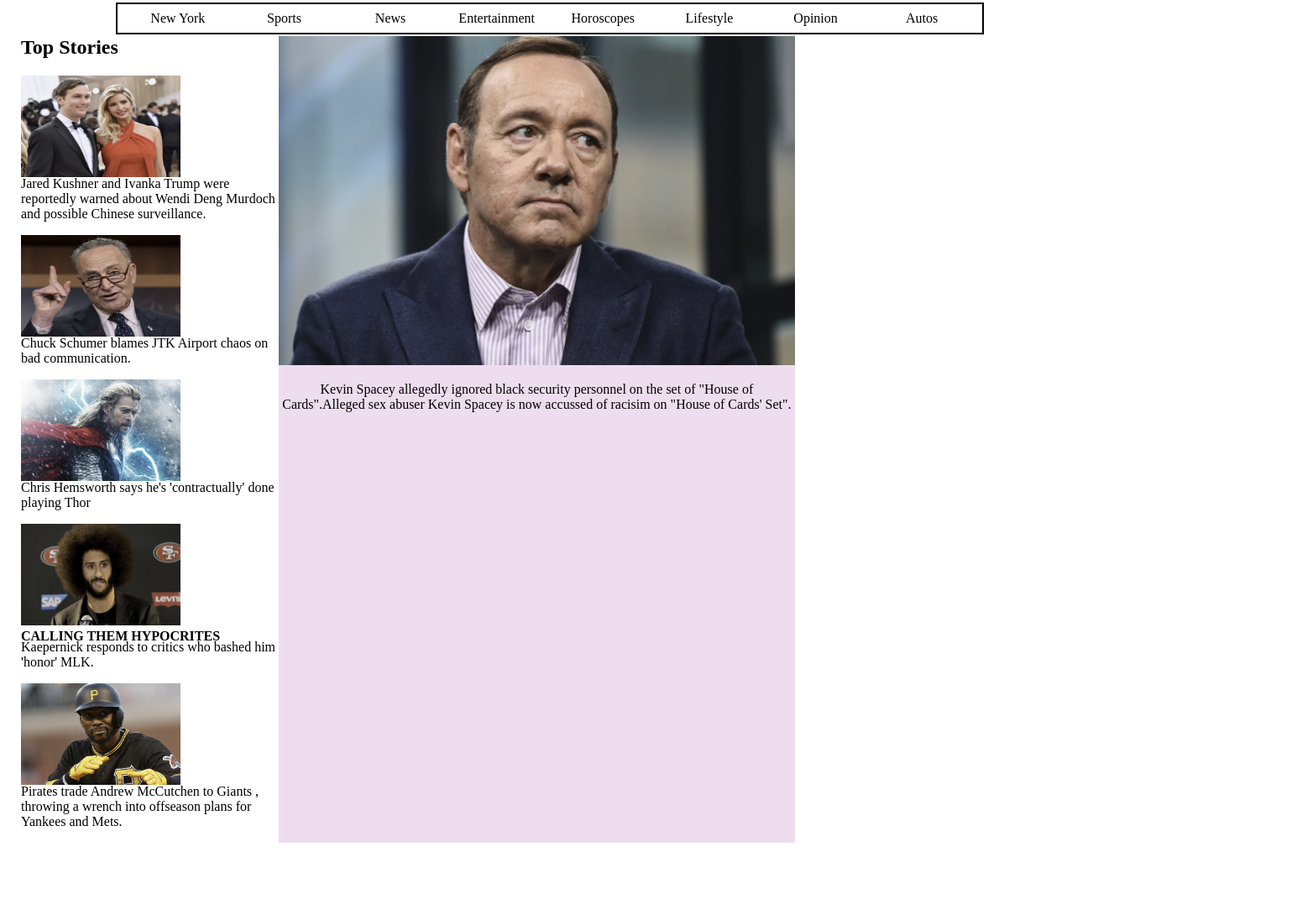
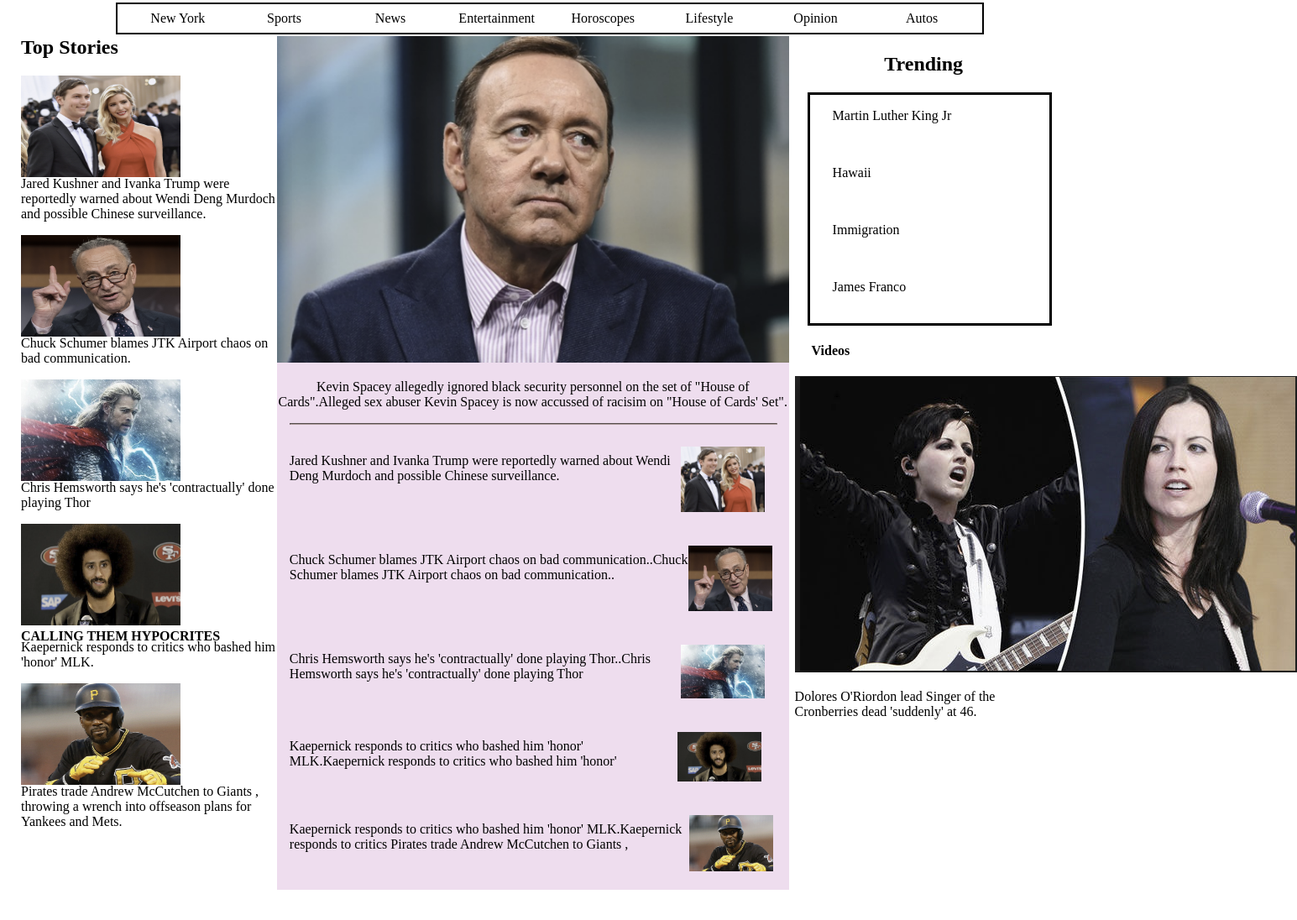
Before and after one commit to peterkariukimutuura/newspaperWebsite, a plain HTML site: page index.html in a window 1280 px wide. Shown: the part 142-1238 px from the top of the page at 84% size, 1545 px wide, since content can reach past the window. Before the commit the page ends 1146 px from the top, so only its background shows below. Drawn offline with Linux system fonts and the light colour scheme.

Commit message:
side bar

```diff
--- a/css/styles.css
+++ b/css/styles.css
@@ -123,3 +123,72 @@
 		div#heading_titles div:hover{
 			    background-color: #c4d6c473;
 		}
+/*end*/
+		section.middle_content{
+		    padding-top: 2px;
+		    width: 96%;
+		    padding-left: 25px;
+		    padding-right: 15px;
+		    display: inline-flex;
+		}
+		div#top_stories_part h2{
+			margin-top: 0px;
+		}
+		div#top_stories_part{
+			width: 25%;
+		}
+		div#center_part{
+			width: 50%;
+		}
+		div#trends_videos{
+			width: 25%;
+		}
+		div#storyone img{
+			width: 190px;
+			margin: 0px auto;
+			height: 121px;
+		}
+		div#storyone p{
+			margin-top: -5px;
+		}
+		div#storyone p#strong{
+			margin-bottom: 0px;
+			margin-top: 0px;
+		}
+		div#center_part{
+			background-color: #ede;
+		}
+		div#center_part hr{
+			width: 95%;
+		}
+		div#first_half img{
+			max-width: 100%;
+
+		}
+		div#first_half p{
+			text-align: center
+		}
+		div#story_two{
+			display: inline-flex;
+		}
+		div#paragragh{
+		    width: 90%;
+		    padding: 16px;
+		    padding-right: 0px;
+		}
+		div#paragraph p{
+			padding-left: 15px;
+			padding-top: 10px;
+		}
+		div#img{
+			width: 30%;
+		    padding: 18px;
+		    padding-left: 0px
+		}
+		div#img img{
+			width: 100px;
+		}
+		div#trends_videos{
+			width: 25%;
+			padding-left: 7px;
+		}
--- a/index.html
+++ b/index.html
@@ -4,48 +4,20 @@
 	<title>newspaper Web site</title>
 	<link rel="stylesheet" type="text/css" href="css/styles.css">
 	<style type="text/css" media="screen">
-		section.middle_content{
-		    padding-top: 2px;
-		    width: 96%;
-		    padding-left: 25px;
-		    padding-right: 15px;
-		    display: inline-flex;
+
+		div#trends_videos h2{
+			text-align: center;
 		}
-		div#top_stories_part h2{
-			margin-top: 0px;
+		div#trends_videos h4{
+			margin-left: 20px;
 		}
-		div#top_stories_part{
-			width: 25%;
+		div#trending_people{
+			    width: 84%;
+		    padding: 0px;
+		    margin: 15px;
+		    border: 3px solid #000;
+		    padding-left: 27px;
 		}
-		div#center_part{
-			width: 50%;
-		}
-		div#trends_videos{
-			width: 25%;
-		}
-		div#storyone img{
-			width: 190px;
-			margin: 0px auto;
-			height: 121px;
-		}
-		div#storyone p{
-			margin-top: -5px;
-		}
-		div#storyone p#strong{
-			margin-bottom: 0px;
-			margin-top: 0px;
-		}
-		div#center_part{
-			background-color: #ede;
-		}
-		div#first_half img{
-			max-width: 100%;
-
-		}
-		div#first_half p{
-			text-align: center
-		}
-
 	</style>
 </head>
 <body>
@@ -145,15 +117,81 @@
 				 	<p>
 				 		Kevin Spacey allegedly ignored black security personnel on the set of "House of Cards".Alleged sex abuser Kevin Spacey is now accussed of racisim on "House of Cards' Set".
 				 	</p>
+			 	</div><hr>
+			 	<div id="second_half">
+			 		<div id="story_two">
+			 			 <div id="paragraph">
+			 			 		<p>
+			 			 			Jared Kushner and Ivanka Trump were reportedly warned about Wendi Deng Murdoch and possible Chinese surveillance.
+			 			 		</p>
+			 			 </div>
+			 			 <div id="img">
+			 			 		<img  src="images/Jared-Kushner-and-Ivanka-Trump.png" alt="Jared Kushner and Ivanka Trump">
+			 			 </div>
+			 		</div>
+			 		<div id="story_two">
+			 			 <div id="paragraph">
+			 			 		<p>
+			 			 			Chuck Schumer blames JTK Airport chaos on bad communication..Chuck Schumer blames JTK Airport chaos on bad communication..
+			 			 		</p>
+			 			 </div>
+			 			 <div id="img">
+			 			 		<img src="images/Chuck-Schumer.png" alt="Chuck Schumer">
+			 			 </div>
+			 		</div>
+			 		<div id="story_two">
+			 			 <div id="paragraph">
+			 			 		<p>
+			 			 			Chris Hemsworth says he's 'contractually' done playing Thor..Chris Hemsworth says he's 'contractually' done playing Thor
+			 			 		</p>
+			 			 </div>
+			 			 <div id="img">
+			 			 		<img src="images/Chris-Hemsworth.png" alt="Chris Hemsworth">
+			 			 </div>
+			 		</div>
+			 		<div id="story_two">
+			 			 <div id="paragraph">
+			 			 		<p>
+			 			 			Kaepernick responds to critics who bashed him 'honor' MLK.Kaepernick responds to critics who bashed him 'honor'
+			 			 		</p>
+			 			 </div>
+			 			 <div id="img">
+			 			 		<img src="images/Kaepernick.png" alt="Kaepernick">
+			 			 </div>
+			 		</div>
+			 		<div id="story_two">
+			 			 <div id="paragraph">
+			 			 		<p>
+			 			 			Kaepernick responds to critics who bashed him 'honor' MLK.Kaepernick responds to critics Pirates trade Andrew McCutchen to Giants ,
+			 			 		</p>
+			 			 </div>
+			 			 <div id="img">
+			 			 		<img src="images/Andrew McCutchen.png" alt="Andrew McCutchen">
+			 			 </div>
+			 		</div>
 			 	</div>
 
 			 </div>
 			 <div id="trends_videos">
+			 	<h2>Trending</h2>
+			 	<div id="trending_people">
+			 		<p>Martin Luther King Jr</p><br>
+			 		<p>Hawaii</p><br>
+			 		<p>Immigration</p><br>
+			 		<p>James Franco</p><br>
+			 	</div>
+			 	<h4>Videos</h4>
+			 	<div id="video">
+			 		<img src="images/Dolores-O'Riordon.png" alt="Dolores O'Riordon lead Singer">
+			 		<p>
+			 			Dolores O'Riordon lead Singer of the Cronberries dead 'suddenly' at 46.
+			 		</p>
+			 	</div>
 
 			 </div>
 
 		</section>
-	</section>
+	</section><br><br>
 
 </body>
 </html>
```
Also changed, not shown: images/Dolores-O'Riordon.png (added).
